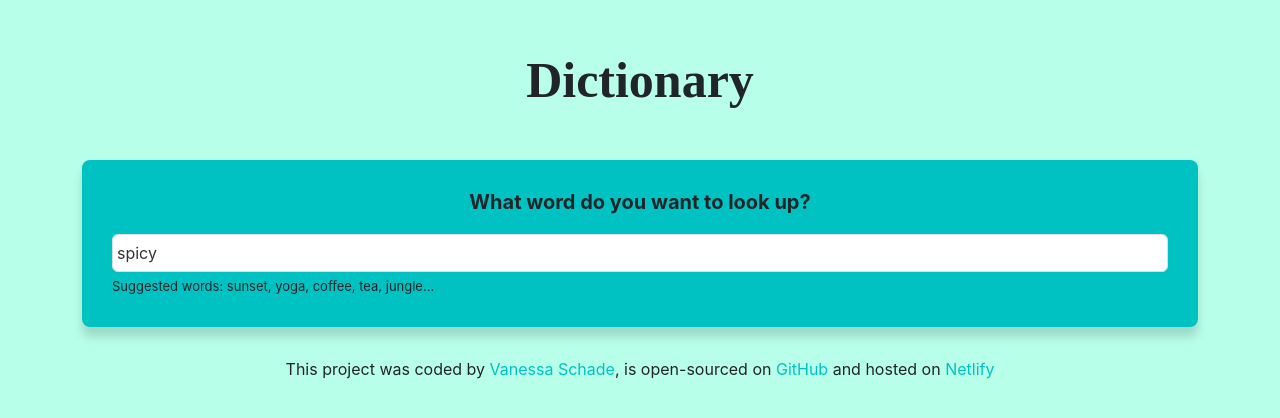
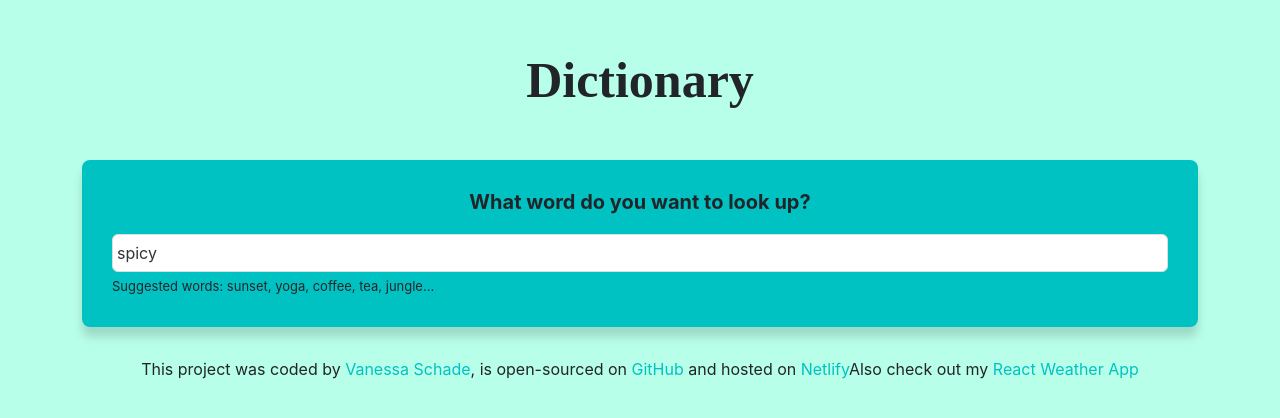
Before and after one commit to The-Travelling-Colognian/react-dictionary-app, a React (Create React App) app: page / in a window 1280 px wide. Shown: the top 418 px of the page. Built offline with nearby package versions, Linux system fonts and the light colour scheme; no server answers.

Commit message:
Updated the Footer Link

```diff
--- a/src/App.js
+++ b/src/App.js
@@ -34,6 +34,14 @@ function App() {
           >
             Netlify
           </a>
+          Also check out my{" "}
+          <a
+            href="https://competent-almeida-bddaf5.netlify.app/"
+            target="_blank"
+            rel="noopener noreferrer"
+          >
+            React Weather App
+          </a>
         </footer>
       </div>
     </div>
```
